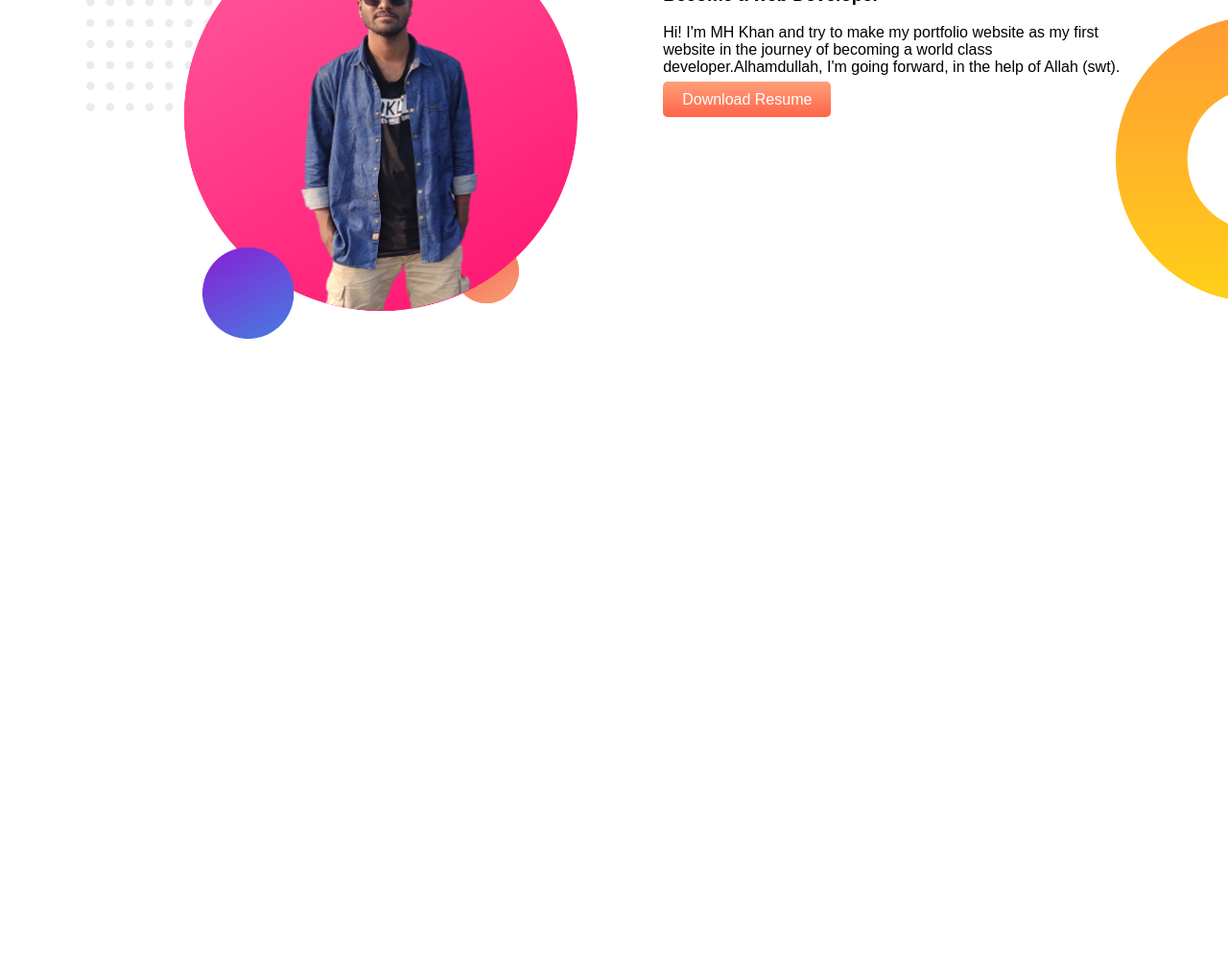
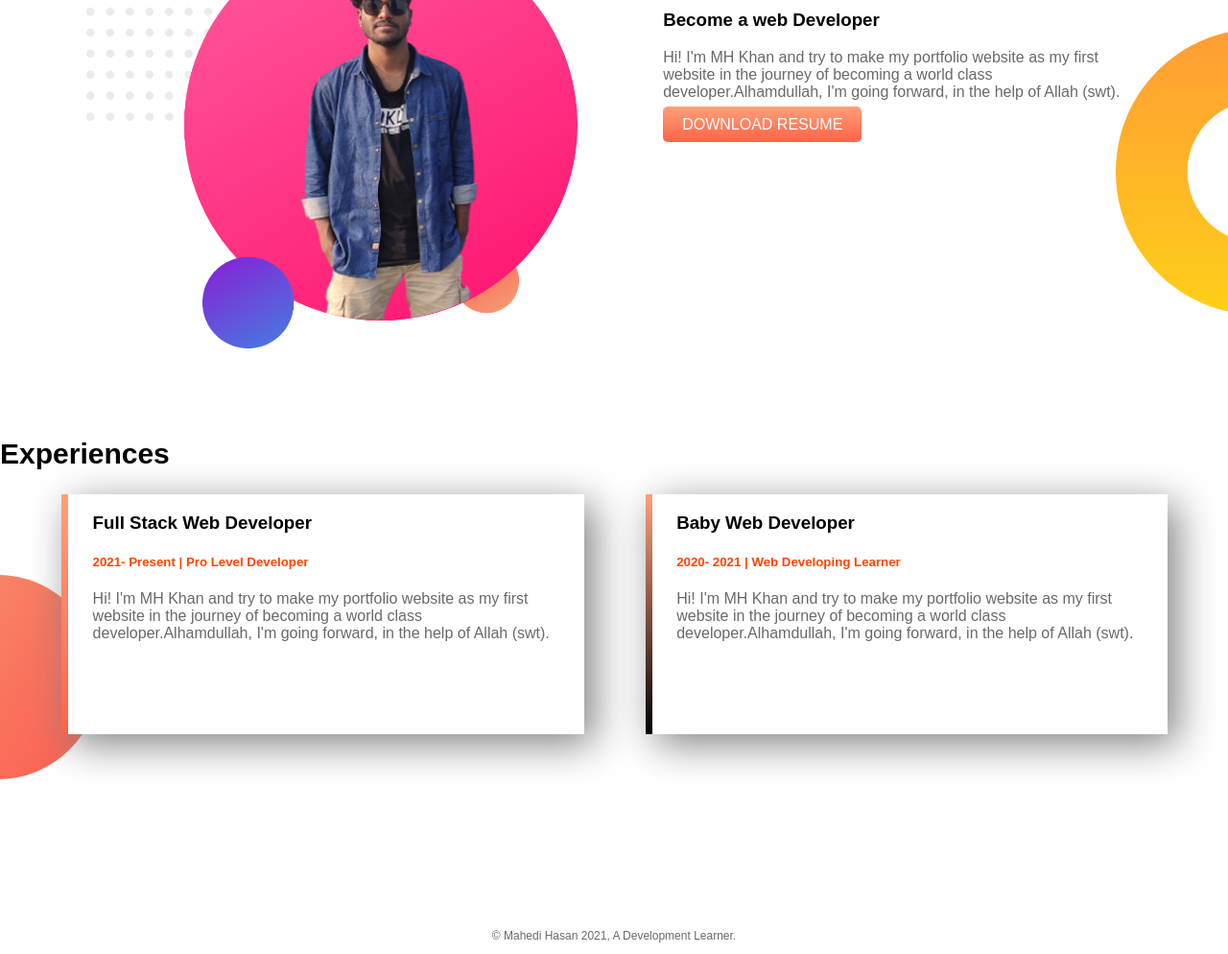
Before and after one commit to MMahedi/web-portfolio, a plain HTML site: page index.html in a window 1280 px wide. Shown: the part 584-1578 px from the top of the page at 96% size. Before the commit the page ends 1000 px from the top, so only its background shows below. Drawn offline with Linux system fonts and the light colour scheme.

Commit message:
footer done

```diff
--- a/index.html
+++ b/index.html
@@ -12,10 +12,10 @@
     <section class="top-banner">
         <div class="half-width">
             <h1>Welcome to</h1>
-            <h1><span class="highlight">Mahedi's</span> protfolio</h1>
+            <h1><span class="orangered-highlight">Mahedi's</span> protfolio</h1>
             <h3>A world class developer</h3>
-            <p>Lots of people do many thing and th e are paid a little, but the web developers are highly paided. So I want to a world class web developer. And In-shah-Allah, one day I'll develope world class websites.</p>
-            <a class="link-button" target="_blank" href="">HIRE ME</a>
+            <p>Lots of people do many thing and they are paid a little, but the web developers are highly paided. So I want to be a world class web developer. And In-shah-Allah, one day I'll develope world class websites.</p>
+            <a class="link-button" target="_blank" href="https://www.linkedin.com/in/m-mahedi-hasan-1ba9b014a/">HIRE ME</a>
         </div>
         <div class="half-width">
             <img src="images/mahedi112.png">
@@ -29,9 +29,25 @@
             <h2>MH Khan</h2>
             <h3>Become a web Developer</h3>
             <p>Hi! I'm MH Khan and try to make my portfolio website as my first website in the journey of becoming a world class developer.Alhamdullah, I'm going forward, in the help of Allah (swt).</p>
-            <a class="link-button" target="_blank" href="">Download Resume</a>
+            <a class="link-button" target="_blank" href="https://www.linkedin.com/in/m-mahedi-hasan-1ba9b014a/">DOWNLOAD RESUME</a>
         </div>
 
     </section>
+    <section class="sec-experiences">
+        <h2>Experiences</h2>
+        <div id="full-stack" class="half-width div-bag">
+            <h3>Full Stack Web Developer</h3>
+            <h5 class="orangered-highlight">2021- Present | Pro Level Developer</h5>
+            <p>Hi! I'm MH Khan and try to make my portfolio website as my first website in the journey of becoming a world class developer.Alhamdullah, I'm going forward, in the help of Allah (swt).</p>
+        </div>
+        <div id="baby-dev" class="half-width div-bag">
+            <h3>Baby Web Developer</h3>
+            <h5 class="orangered-highlight">2020- 2021 | Web Developing Learner</h5>
+            <p>Hi! I'm MH Khan and try to make my portfolio website as my first website in the journey of becoming a world class developer.Alhamdullah, I'm going forward, in the help of Allah (swt).</p>
+        </div>
+    </section>
+    <footer>
+        <p>&copy Mahedi Hasan 2021, A Development Learner.</p>
+    </footer>
 </body>
 </html>
--- a/style.css
+++ b/style.css
@@ -5,7 +5,7 @@ body{
 h1{
     font-size: 50px;
 }
-.highlight{
+.orangered-highlight{
     color: orangered;
 }
 .half-width{
@@ -24,6 +24,7 @@ section{
 .top-banner{
     background-image: url("images/top-banner.png");
     background-repeat: no-repeat;
+    padding-bottom: 10px;
 
 }
 .link-button{
@@ -39,4 +40,39 @@ section{
     background-image: url("images/dream-bg.png");
     background-repeat: no-repeat;
     background-position: right;
+    padding-bottom: 5px;
 }
+h2{
+    font-size: 30px;
+}
+p{
+    color: dimgray;
+}
+
+.div-bag{
+    box-shadow: 10px 10px 40px gray;
+    border-left: 2px blue;
+    background-color: white;
+    height: 50%;
+
+}
+.sec-experiences{
+    background-image: url("images/exp-bg.png");
+    background-repeat: no-repeat;
+    background-position: left;
+
+}
+#full-stack{
+    border-left: 7px solid;
+    border-image: linear-gradient(lightSalmon, tomato);
+    border-image-slice: 1;
+}
+#baby-dev{
+    border-left: 7px solid;
+    border-image: linear-gradient(180deg, lightSalmon, black);
+    border-image-slice: 1;
+}
+footer p{
+    text-align: center;
+    font-size: 12px;
+}
```
